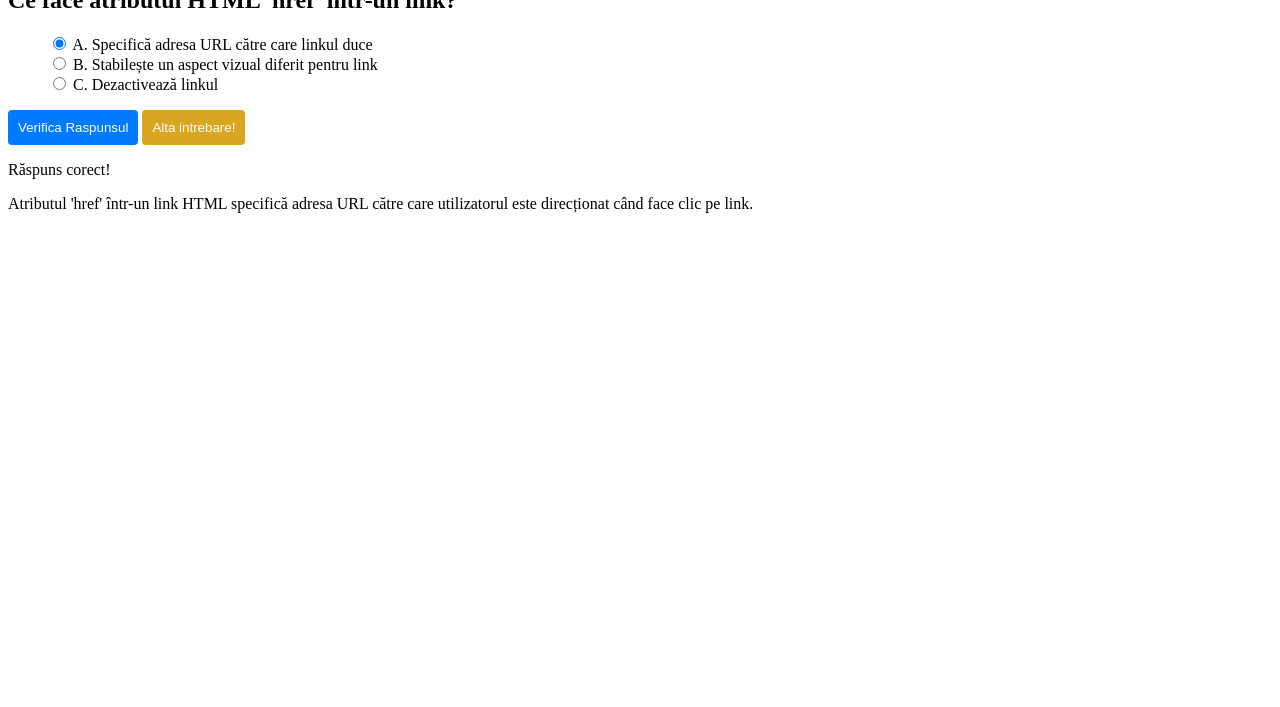
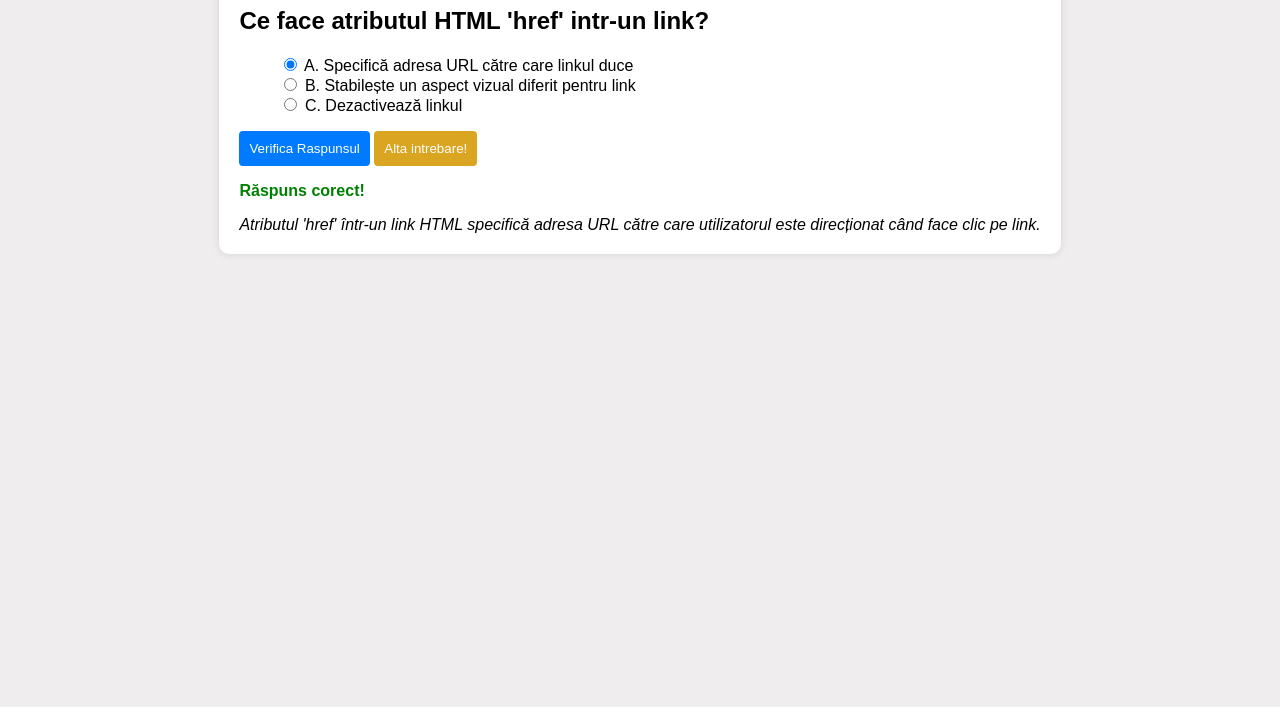
Before and after one commit to VladD244/quiz_app, a plain HTML site: page index.html in a window 1280 px wide. Shown: the part 93-800 px from the top of the page. Drawn offline with Linux system fonts and the light colour scheme.

Commit message:
progress test

```diff
--- a/style.css
+++ b/style.css
@@ -18,3 +18,24 @@ button:hover {
 li {
     list-style: none;
 }
+.explanation {
+    font-style: italic;
+}
+body {
+    background-color: #efeded;
+    font-family:Arial, Helvetica, sans-serif;
+    margin: 0;
+    padding: 0;
+    display: flex;
+    justify-content: center;
+}
+.quiz-container {
+    background-color: white;
+    border-radius: 10px;
+    padding: 20px;
+    box-shadow: 0 0 7px 0 rgba(146, 146, 146, 0.3);
+}
+.right {
+    color: green;
+    font-weight: bold;
+}
```
